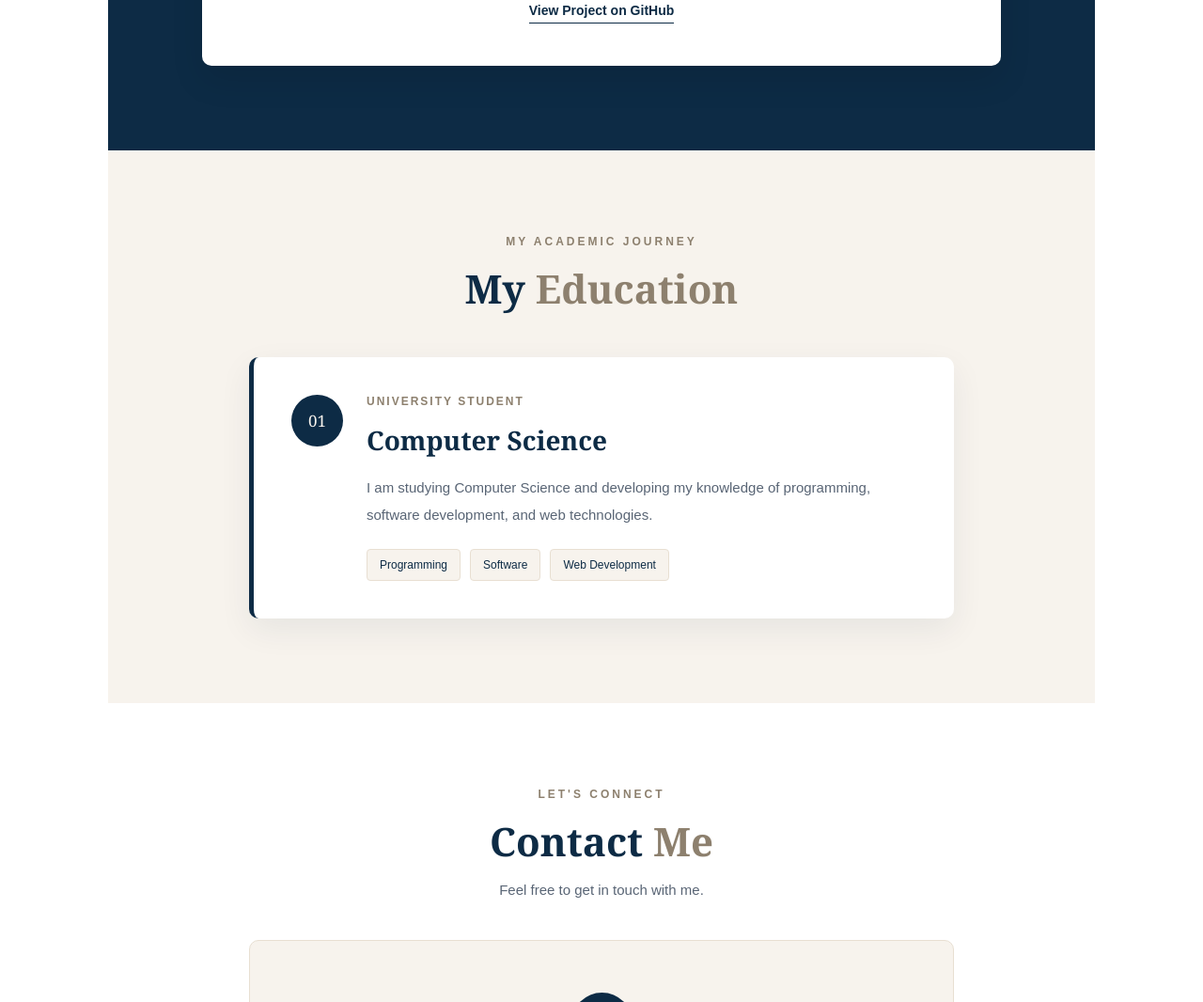
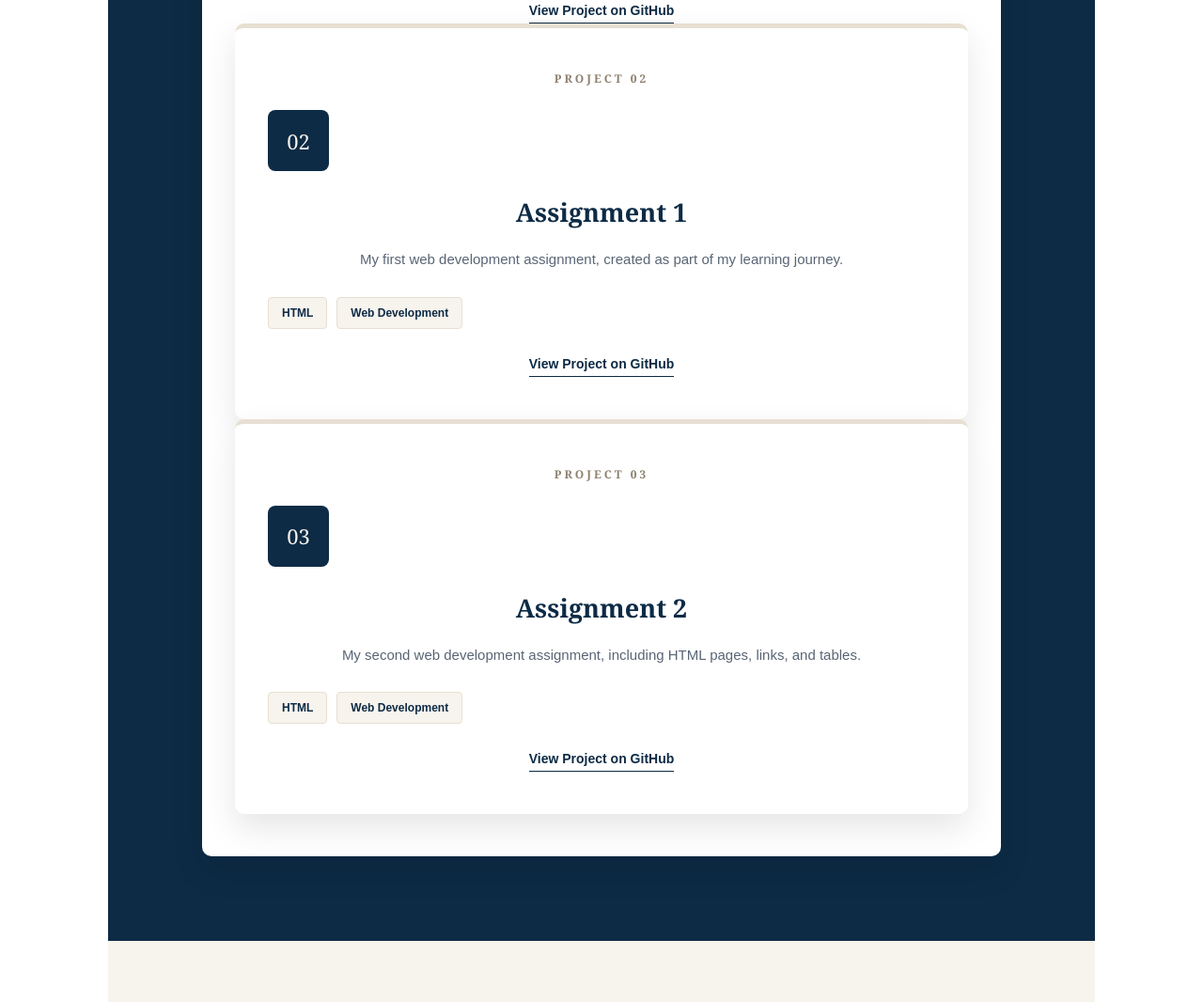
Before and after one commit to rawanfouad111/My-Portfolio, a plain HTML site: page index.html in a window 1280 px wide. Shown: the part 2697-3763 px from the top of the page at 94% size. Drawn offline with Linux system fonts and the light colour scheme.

Commit message:
Add files via upload

```diff
--- a/index.html
+++ b/index.html
@@ -168,6 +168,61 @@
     View Project on GitHub
 </a>
 
+    <!-- Project 2 -->
+        <div class="project-card">
+
+            <div class="project-number">PROJECT 02</div>
+
+            <div class="project-icon">02</div>
+
+            <h3>Assignment 1</h3>
+
+            <p>
+                My first web development assignment,
+                created as part of my learning journey.
+            </p>
+
+            <div class="project-technologies">
+                <span>HTML</span>
+                <span>Web Development</span>
+            </div>
+
+            <a href="https://github.com/rawanfouad111/Assignment1"
+               class="project-link"
+               target="_blank"
+               rel="noopener noreferrer">
+                View Project on GitHub
+            </a>
+
+        </div>
+
+
+        <!-- Project 3 -->
+        <div class="project-card">
+
+            <div class="project-number">PROJECT 03</div>
+
+            <div class="project-icon">03</div>
+
+            <h3>Assignment 2</h3>
+
+            <p>
+                My second web development assignment,
+                including HTML pages, links, and tables.
+            </p>
+
+            <div class="project-technologies">
+                <span>HTML</span>
+                <span>Web Development</span>
+            </div>
+
+            <a href="https://github.com/rawanfouad111/Assignment2"
+               class="project-link"
+               target="_blank"
+               rel="noopener noreferrer">
+                View Project on GitHub
+            </a>
+
         </div>
 
     </div>
```
